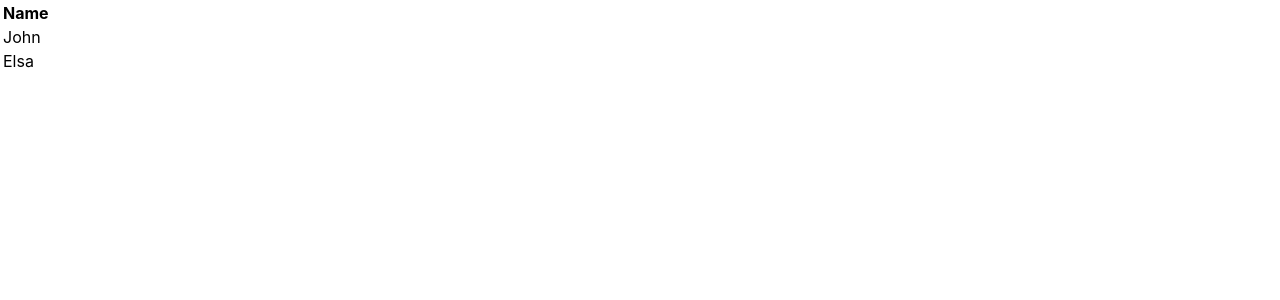
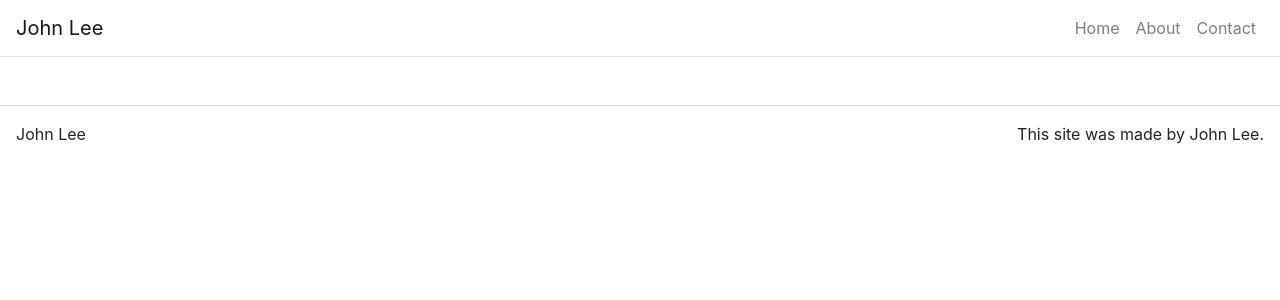
Before and after one commit to johnlee46/portfolio, a React (Create React App) app: page / in a window 1280 px wide. Shown: the top 300 px of the page. Built offline with nearby package versions, Linux system fonts and the light colour scheme.

Commit message:
added header/footer
added header/footer

```diff
--- a/package.json
+++ b/package.json
@@ -6,8 +6,11 @@
     "@testing-library/jest-dom": "^4.2.4",
     "@testing-library/react": "^9.5.0",
     "@testing-library/user-event": "^7.2.1",
+    "bootstrap": "^4.5.3",
     "react": "^16.13.1",
+    "react-bootstrap": "^1.3.0",
     "react-dom": "^16.13.1",
+    "react-router-dom": "^5.2.0",
     "react-scripts": "3.4.3"
   },
   "scripts": {
--- a/src/App.js
+++ b/src/App.js
@@ -1,27 +1,60 @@
 import React from 'react';
 import logo from './logo.svg';
 import './App.css';
+import {BrowserRouter as Router, Route, Link } from 'react-router-dom';
+import Container from 'react-bootstrap/Container';
+import Navbar from 'react-bootstrap/Navbar';
+import Nav from 'react-bootstrap/Nav';
 
-function App() {
-  return (
-    <div className="App">
-      <header className="App-header">
-        <img src={logo} className="App-logo" alt="logo" />
-        <h1>Hello World!</h1>
-        <p>
-          Edit <code>src/App.js</code> and save to reload.
-        </p>
-        <a
-          className="App-link"
-          href="https://reactjs.org"
-          target="_blank"
-          rel="noopener noreferrer"
-        >
-          Learn React
-        </a>
-      </header>
-    </div>
-  );
+import Footer from './Components/Footer';
+
+class App extends React.Component{
+  constructor(props){
+    super(props);
+    this.state = {
+      title: 'John Lee',
+      headerLinks:[
+          {title: 'Home', path:'/'},
+          {title: 'About', path:'/about'},
+          {title: 'Contact', path:'/contact'}
+
+      ],
+      home: {
+        title: 'Portfolio',
+        subTitle: 'Projects',
+        text: 'Description of projects'
+      },
+      about: {
+        title: 'About Me',
+      },
+      contact: {
+        title: 'Send me a message',
+      }
+
+    }
+  }
+  render(){
+    return (
+      <Router>
+        <Container className="p-0" fluid={true}>
+          <Navbar className="border-bottom" bg="transparent" expand="lg">
+            <Navbar.Brand>John Lee</Navbar.Brand>
+            <Navbar.Toggle className="border-0" aria-controls="navbar-toggle"/>
+            <Navbar.Collapse id="navbar-toggle">
+              <Nav className="ml-auto">
+                <Link className="nav-link" to="/">Home</Link>
+                <Link className="nav-link" to="/about">About</Link>
+                <Link className="nav-link" to="/contact">Contact</Link>
+              </Nav>
+            </Navbar.Collapse>
+
+          </Navbar>
+          <Footer />
+
+        </Container>
+      </Router>
+    )
+  }
 }
 
 export default App;
--- /dev/null
+++ b/src/Components/Footer.js
@@ -0,0 +1,23 @@
+import React from 'react';
+import Container from 'react-bootstrap/Container';
+import Row from 'react-bootstrap/Row';
+import Col from 'react-bootstrap/Col';
+
+function Footer(){
+    return(
+    <footer className="mt-5">
+        <Container fluid={true}>
+            <Row className="border-top justify-content-between p-3">
+                <Col className="p-0" md={3} sm={12}>
+                    John Lee
+                </Col>
+                <Col className="p-0 d-flex justify-content-end" md={3}>
+                    This site was made by John Lee.
+                </Col>
+            </Row>
+        </Container>
+    </footer>
+    );
+}
+
+export default Footer;
```
Also changed, not shown: src/index.js (+5 -3 lines), 1 other file (tests, documents, lock files or other folders).
